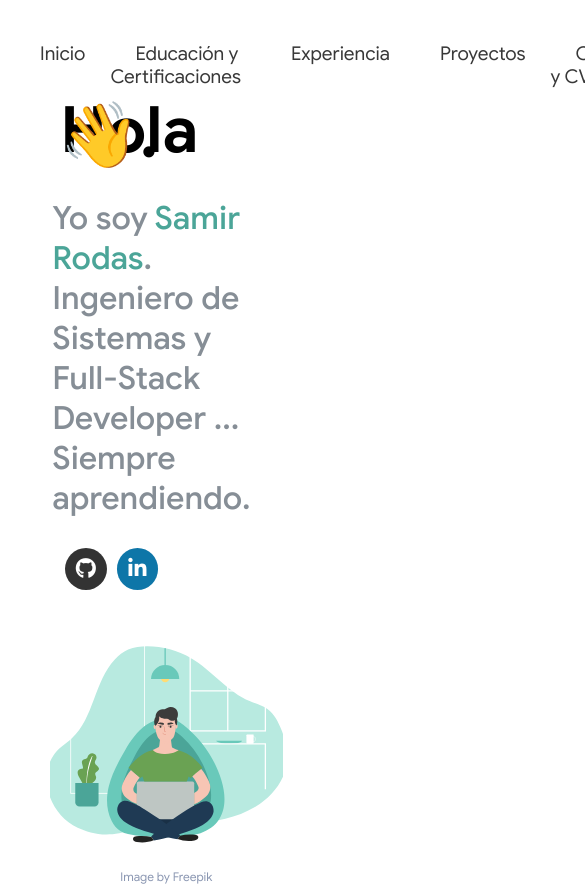
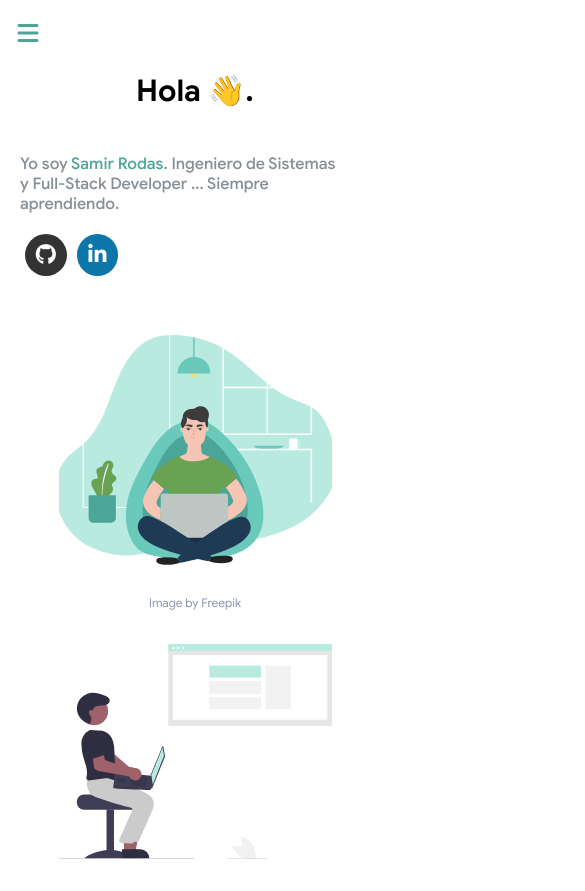
Before and after one commit to serodas/my-portfolio, a plain HTML site: page index.html in a window 390 px wide. Shown: the top 891 px of the page, 585 px wide, since content can reach past the window. Drawn offline with Linux system fonts and the light colour scheme.

Commit message:
Fix responsive css

```diff
--- a/assets/css/phone.css
+++ b/assets/css/phone.css
@@ -3,12 +3,70 @@
   grid-template-areas: "header" "section" "footer";
 }
 
+.header {
+  padding-top: 10px;
+  text-align: center;
+  margin-top: 0;
+}
+
+.header .menu-btn {
+  display: block;
+}
+
+.header .nav {
+  display: none;
+}
+
+.header nav ul {
+  justify-content: flex-start;
+}
+
 .section {
   display: flex;
   flex-direction: column;
+  align-items: center;
+  justify-content: center;
   grid-area: section;
 }
 
+.greeting-text__container {
+  width: 100%;
+  padding: 0 20px;
+}
+
+.greeting-text--title {
+  font-size: 30px;
+  justify-content: center;
+  align-items: center;
+}
+
+.greeting-text--subtitle {
+  font-size: 16px;
+  line-height: normal;
+  margin-bottom: 20px;
+}
+
+.icon__container {
+  width: 100%;
+}
+
+.software-skills__container {
+  width: 100%;
+  padding: 0 20px;
+}
+.software-skills--title {
+  font-size: 30px;
+}
+
+.software-skills__container--list {
+  font-size: 16px;
+}
+
+.software-skills__container--arquitecture {
+  width: 100%;
+  padding: 0 20px;
+}
+
 footer {
-  justify-content: flex-start;
+  font-size: 16px;
 }
--- a/assets/css/styles.css
+++ b/assets/css/styles.css
@@ -60,8 +60,13 @@ body {
   text-decoration: none;
   color: #383838;
   border-radius: 5px;
-  /* font-weight: bold; */
   padding: 10px 20px;
+}
+
+.header .menu-btn {
+  display: none;
+  border: none;
+  background-color: transparent;
 }
 
 .home {
--- a/index.html
+++ b/index.html
@@ -14,20 +14,29 @@
     <header class="header">
       <nav>
         <ul>
-          <li>
+          <li class="nav">
             <a href="index.html" class="home">Inicio</a>
           </li>
-          <li>
+          <li class="nav">
             <a href="education.html" class="education">Educación y Certificaciones</a>
           </li>
-          <li>
+          <li class="nav">
             <a href="experience.html" class="experience">Experiencia</a>
           </li>
-          <li>
+          <li class="nav">
             <a href="projects.html" class="projects">Proyectos</a>
           </li>
+          <li class="nav">
+            <a href="contact_me.html" class="contact">Contacto y CV</a>
+          </li>
           <li>
-            <a href="contact_me.html" class="contact">Contacto y CV</a>
+            <button class="menu-btn">
+              <svg xmlns="http://www.w3.org/2000/svg" height="24" width="24"
+                viewBox="0 0 448 512"><!--!Font Awesome Free 6.5.1 by @fontawesome - https://fontawesome.com License - https://fontawesome.com/license/free Copyright 2023 Fonticons, Inc.-->
+                <path fill="#4ba598"
+                  d="M0 96C0 78.3 14.3 64 32 64H416c17.7 0 32 14.3 32 32s-14.3 32-32 32H32C14.3 128 0 113.7 0 96zM0 256c0-17.7 14.3-32 32-32H416c17.7 0 32 14.3 32 32s-14.3 32-32 32H32c-17.7 0-32-14.3-32-32zM448 416c0 17.7-14.3 32-32 32H32c-17.7 0-32-14.3-32-32s14.3-32 32-32H416c17.7 0 32 14.3 32 32z" />
+              </svg>
+            </button>
           </li>
         </ul>
       </nav>
```
